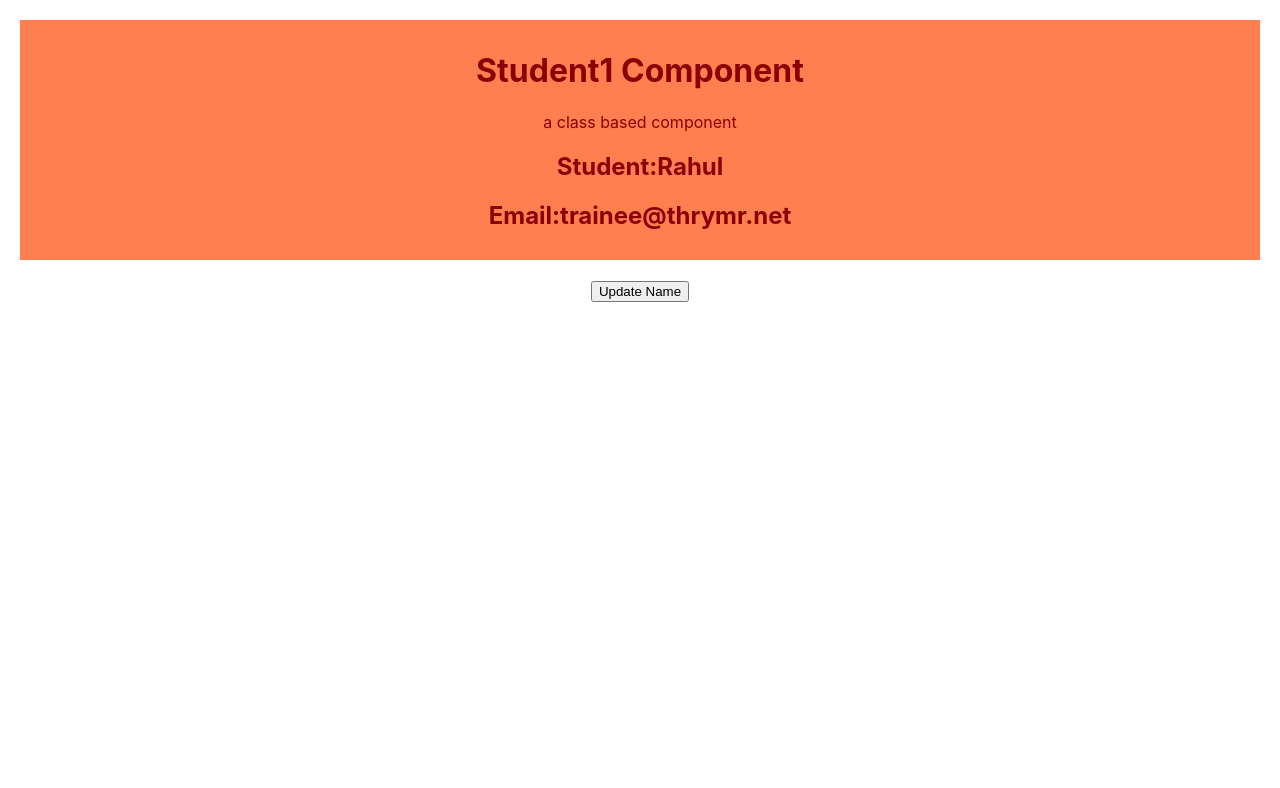
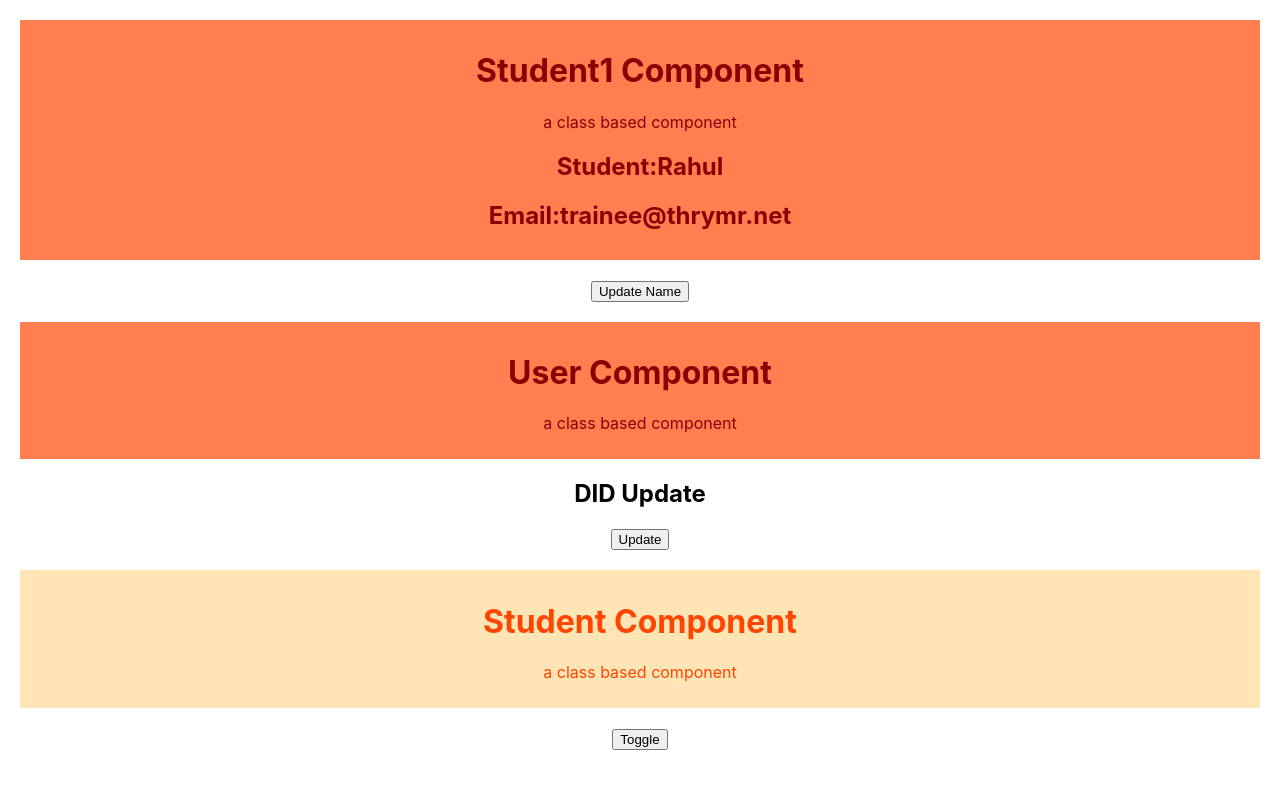
Before and after one commit to profesionalPandey/todoList, a React (Create React App) app: page / in a window 1280 px wide. Shown: the top 788 px of the page. Built offline with nearby package versions, Linux system fonts and the light colour scheme.

Commit message:
React life Cycle of Components

```diff
--- a/src/App.js
+++ b/src/App.js
@@ -1,15 +1,44 @@
 import "./App.css";
 import React from "react";
 import Student1 from "./Student1";
+import User from "./User";
+import Student from "./Student";
 
 class App extends React.Component {
   constructor() {
     super();
     this.state = {
       name: "Rahul",
+      // never call api
+      // count:0,
+      show: true,
     };
+    console.log("constructor");
+  }
+  // componentDidMount() {
+  //   console.log("componentDidMount");
+  //   // api deceleration
+  // }
+  // componentDidUpdate(preProps,preState,snapshot){
+  //   console.log("componentDidUpdate",snapshot);
+  //   // previous state
+  //   // if(preState.count===this.state.count){
+  //   //   alert("same");
+  //   // }
+  //   // without condition 1/0-loop
+  //   if(this.state.count<10){
+  //     this.setState({count:this.state.count+1});
+  //   }
+
+  // }
+  shouldComponentUpdate() {
+    console.log("shouldComponentUpdate", this.state.count);
+    if (this.state.count > 5 && this.state.count < 10) return true;
+    // block update by default
   }
   render() {
+    // do not set !condition
+    console.log("render");
     return (
       <div className="App">
         <Student1 name={this.state.name} email="trainee@thrymr.net" />
@@ -17,6 +46,17 @@ class App extends React.Component {
         <button onClick={() => this.setState({ name: "trainee" })}>
           Update Name
         </button>
+
+        <User />
+        <h2>DID Update {this.state.count}</h2>
+        <button onClick={() => this.setState({ count: this.state.count + 1 })}>
+          Update
+        </button>
+
+        {this.state.show ? <Student /> : <h1>Component will UNMOUNT</h1>}
+        <button onClick={() => this.setState({ show: !this.state.show })}>
+          Toggle
+        </button>
       </div>
     );
   }
--- /dev/null
+++ b/src/Student.js
@@ -0,0 +1,25 @@
+import React from "react";
+
+export default class Student extends React.Component {
+  componentWillUnmount() {
+    console.log("componentWillUnmount called");
+    // auto call
+  }
+  render() {
+    //must in rcc
+    console.log(this.props);
+    return (
+      <div
+        style={{
+          backgroundColor: "Moccasin",
+          margin: 20,
+          padding: 10,
+          color: "OrangeRed",
+        }}
+      >
+        <h1>Student Component</h1>
+        <p>a class based component</p>
+      </div>
+    );
+  }
+}
--- /dev/null
+++ b/src/User.js
@@ -0,0 +1,20 @@
+import React from "react";
+export default class User extends React.Component {
+
+  render() {
+      console.log("from render")
+    return (
+      <div
+        style={{
+          backgroundColor: "coral",
+          margin: 20,
+          padding: 10,
+          color: "darkred",
+        }}
+      >
+        <h1>User Component</h1>
+        <p>a class based component</p>
+      </div>
+    );
+  }
+}
```
Also changed, not shown: src/Student1.js (line endings or trailing spaces).
